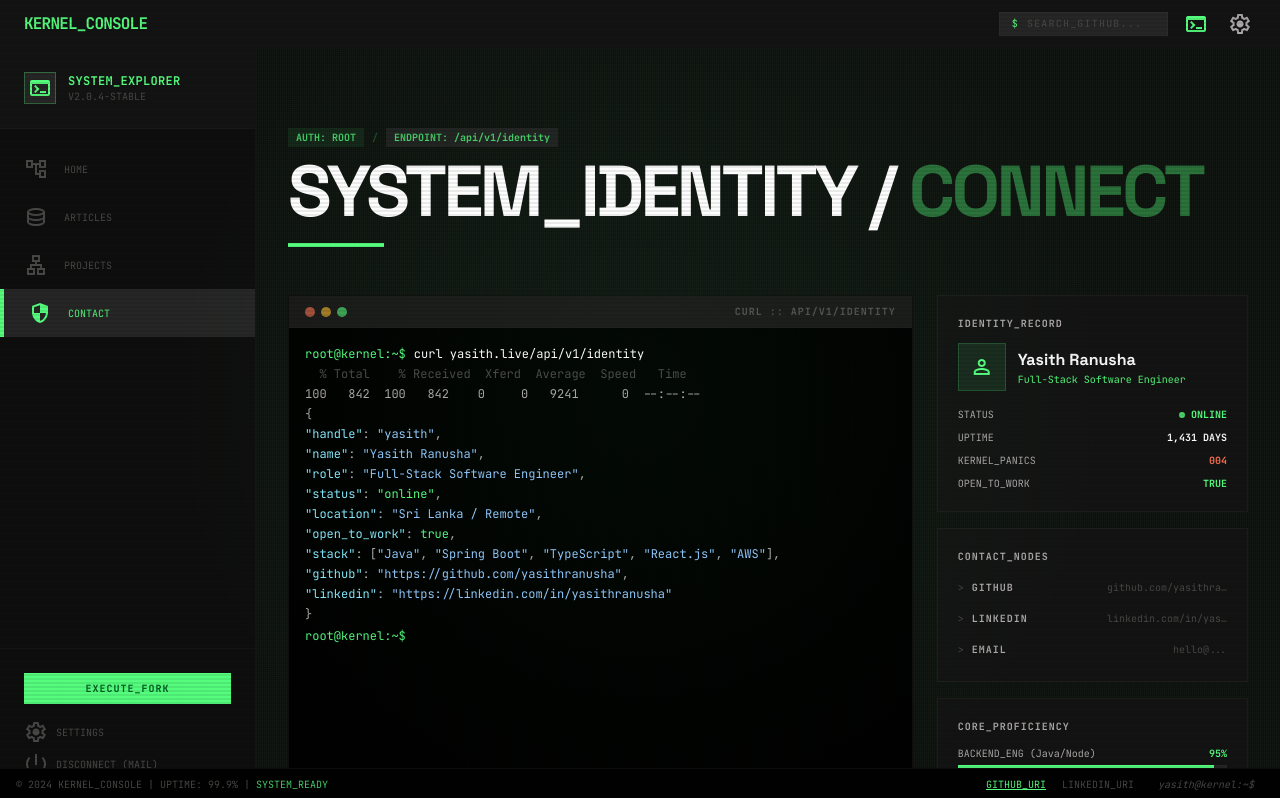
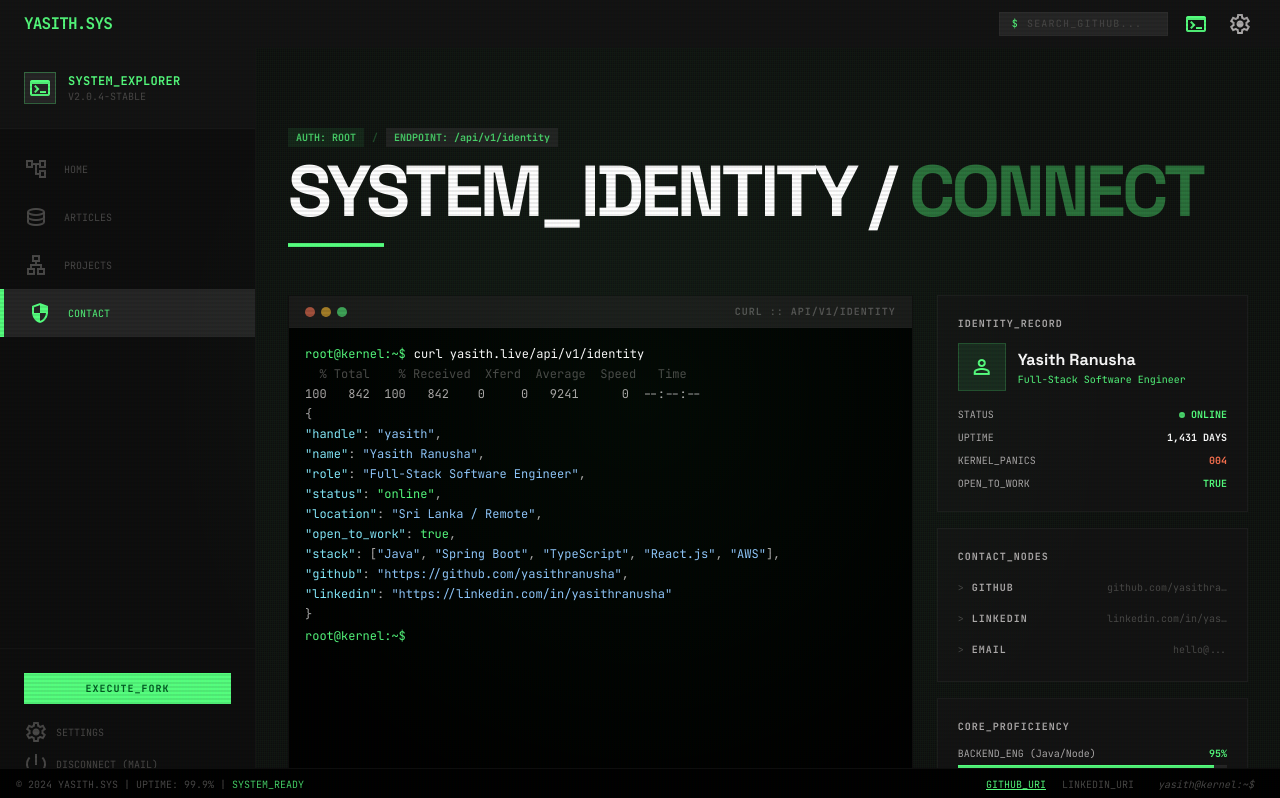
Before and after one commit to yasithranusha/portfolio, a Next.js app: page /about in a window 1280 px wide. Shown: the top 798 px of the page. Built offline with nearby package versions, Linux system fonts and the light colour scheme.

Commit message:
style(brand): apply YASITH.SYS branding across all UI components

```diff
--- a/components/about/system-log.tsx
+++ b/components/about/system-log.tsx
@@ -78,7 +78,7 @@ const CURRENT: { time: string; level: Level; event: string; fields: Field[] }[]
   { time: "2026-04-18T00:04:47.004Z", level: "INF", event: "handler.serve",      fields: [{ k: "handler", v: "IdentityHandler" }, { k: "action", v: "load_record" }] },
   { time: "2026-04-18T00:04:47.006Z", level: "DBG", event: "cache.get",          fields: [{ k: "key", v: "identity:v1", vc: "text-secondary" }, { k: "hit", v: "true", vc: "text-primary" }, { k: "ttl", v: "3600s" }] },
   { time: "2026-04-18T00:04:47.009Z", level: "DBG", event: "response.serialize", fields: [{ k: "format", v: "json" }, { k: "bytes", v: "842", vc: "text-on-surface" }, { k: "content_type", v: "application/json" }] },
-  { time: "2026-04-18T00:04:47.011Z", level: "DBG", event: "response.headers",   fields: [{ k: "X-Powered-By", v: "KERNEL_CONSOLE", vc: "text-secondary" }, { k: "X-Handle", v: siteConfig.handle, vc: "text-secondary" }] },
+  { time: "2026-04-18T00:04:47.011Z", level: "DBG", event: "response.headers",   fields: [{ k: "X-Powered-By", v: "YASITH.SYS", vc: "text-secondary" }, { k: "X-Handle", v: siteConfig.handle, vc: "text-secondary" }] },
   { time: "2026-04-18T00:04:47.014Z", level: "INF", event: "request_done",       fields: [{ k: "method", v: "GET", vc: "text-tertiary" }, { k: "path", v: "/api/v1/identity", vc: "text-secondary" }, { k: "status", v: "200", vc: "text-primary" }, { k: "latency", v: "14ms", vc: "text-on-surface" }, { k: "bytes", v: "842" }] },
 ];
 
--- a/components/layout/footer.tsx
+++ b/components/layout/footer.tsx
@@ -5,7 +5,7 @@ export function Footer() {
   return (
     <footer className="fixed bottom-0 w-full flex flex-col sm:flex-row justify-between items-center px-4 py-2 z-50 bg-[#000000] border-t border-[#494847]/20 font-mono text-[10px]">
       <div className="text-[#494847] order-2 sm:order-1 uppercase">
-        © 2024 KERNEL_CONSOLE | UPTIME: 99.9% |{" "}
+        © 2024 YASITH.SYS | UPTIME: 99.9% |{" "}
         <span className="text-[#55fe7e] animate-pulse">SYSTEM_READY</span>
       </div>
       <div className="flex gap-4 order-1 sm:order-2 mb-1 sm:mb-0">
--- a/components/layout/navbar.tsx
+++ b/components/layout/navbar.tsx
@@ -7,7 +7,7 @@ export function Navbar() {
       {/* Left: logo + nav links */}
       <div className="flex items-center gap-3 md:gap-4">
         <Link href="/" className="text-[#55fe7e] font-bold tracking-tighter text-base">
-          KERNEL_CONSOLE
+          YASITH.SYS
         </Link>
       </div>
 
```
